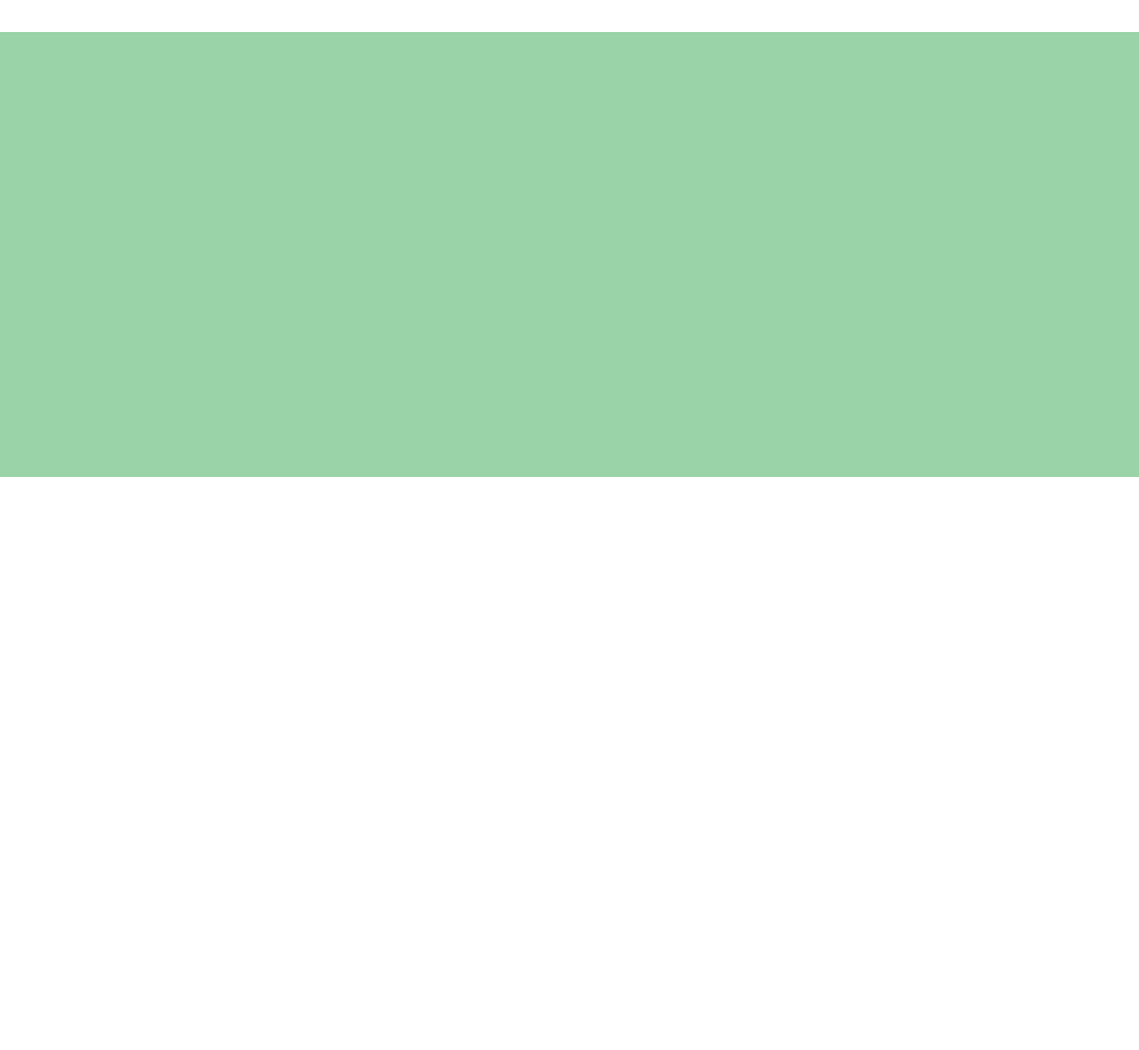
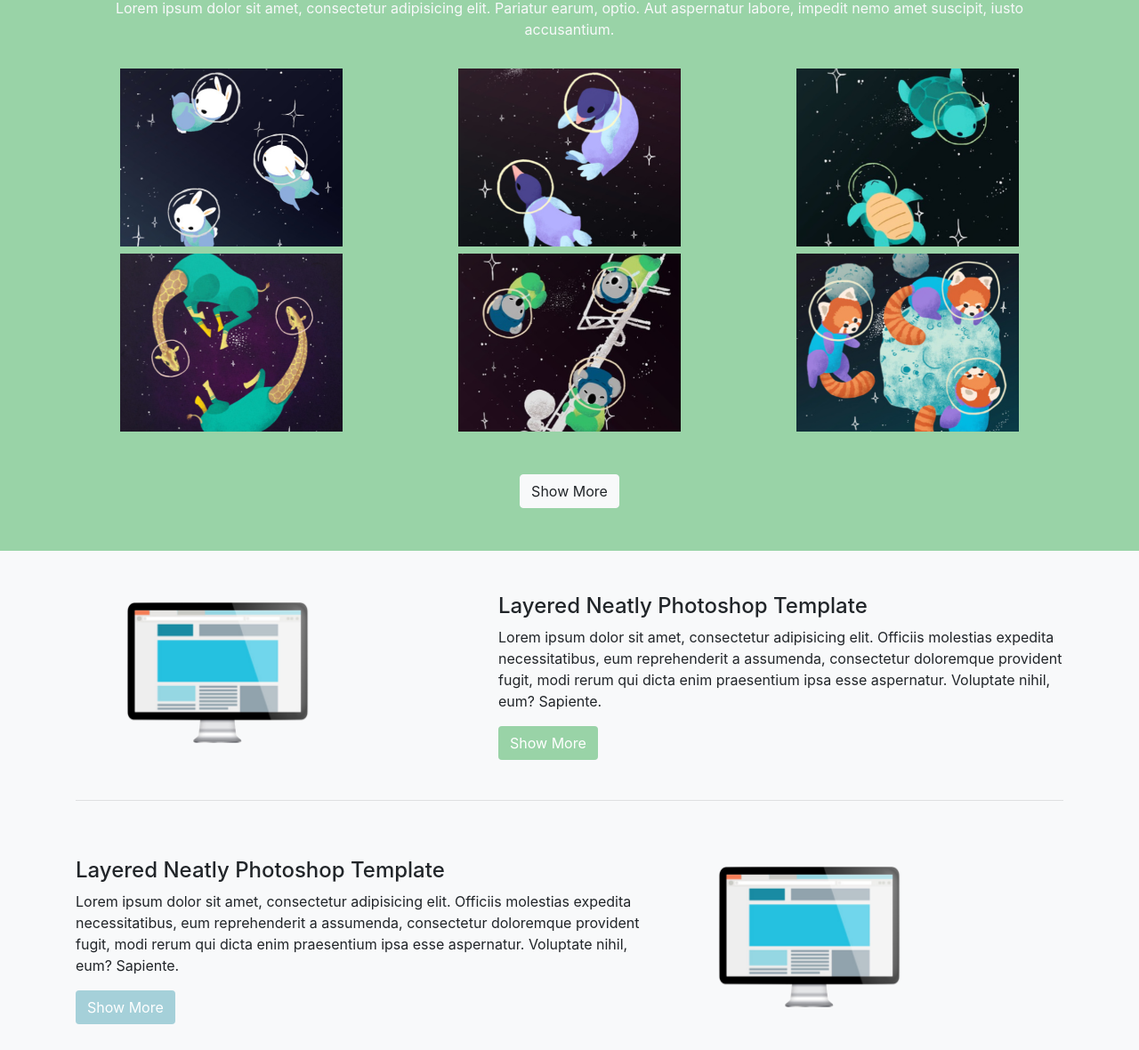
Before and after one commit to jennaloo/colorfulFlatPSD, a plain HTML site: page index.html in a window 1280 px wide. Shown: the part 689-1869 px from the top of the page at 89% size. Before the commit the page ends 1225 px from the top, so only its background shows below. Drawn offline with nearby package versions, Linux system fonts and the light colour scheme.

Commit message:
few more sections complete

```diff
--- a/css/main.css
+++ b/css/main.css
@@ -26,14 +26,39 @@ nav .navbar-brand{
 
 .workGrid{
     background-color: #99D3A7;
-    height:500px;
+    height:100%;
+}
+
+.workGrid img{
+    height:200px;
+    width:250px;
+    object-fit:cover;
 }
 
 .showcase img{
-    height:200px;
+    height:100px;
     object-fit:contain;
 }
 
 .showcase h3{
     font-size:1rem;
 }
+
+.workheader{
+    font-family: 'Roboto Slab', serif;
+    font-size:30px;
+}
+
+.btn-green{
+background-color: #99D3A7;
+}
+
+.btn-blue{
+    background-color: #A5D0D9;
+}
+
+@media (max-width:767px){
+    .workphoto{
+        width:100% !important;
+    }
+}
--- a/index.html
+++ b/index.html
@@ -5,9 +5,12 @@
 <html lang="en">
 
 <!--start head element -->
+
 <head>
     <meta charset="UTF-8">
-    <title><!--insert title here--></title>
+    <title>
+        <!--insert title here-->
+    </title>
     <!--link to my CSS-->
     <link rel="stylesheet" href="css/main.css">
     <link rel="stylesheet" href="css/animate.css">
@@ -22,8 +25,10 @@
 </head>
 
 <!--start body element-->
+
 <body>
 
+    <!--Nav Bar-->
     <nav class="navbar navbar-expand-sm navbar-light pb-5">
         <div class="container">
             <a class="navbar-brand text-uppercase" href="#"><i class="fas fa-heart m-2"></i>Colorful Flat</a>
@@ -49,7 +54,7 @@
         </div>
     </nav>
 
-
+    <!--Carousel Header-->
     <div id="carouselExampleIndicators" class="carousel slide" data-ride="carousel">
         <ol class="carousel-indicators">
             <li data-target="#carouselExampleIndicators" data-slide-to="0" class="active"></li>
@@ -103,11 +108,11 @@
     </div>
 
 
-
+    <!--3 Grid for Showcasing Skills-->
     <div class="container showcase">
         <div class="row">
             <div class="col-md-4 col-12 py-5">
-            <img class="img-fluid ml-auto w-100"  src="img/mobileMac.png" alt="">
+                <img class="img-fluid ml-auto w-100" src="img/mobileMac.png" alt="">
                 <h3 class="text-center">Flat Design</h3>
             </div>
             <div class="col-md-4 col-12 py-5">
@@ -122,19 +127,64 @@
     </div>
 
 
+    <!--Work Photo Grid-->
     <div class="container-fluid workGrid">
-   <div class=container>
+        <div class="container">
+            <div class="workheader col-12 text-uppercase text-center text-light pt-3">Recent Work</div>
+            <div class="subheader col-12 text-center text-light pb-4">Lorem ipsum dolor sit amet, consectetur adipisicing elit. Pariatur earum, optio. Aut aspernatur labore, impedit nemo amet suscipit, iusto accusantium.</div>
             <div class=row>
-            <div class="col-12"></div>
-            <div class="col-3"></div>
-            <div class="col-3"></div>
-            <div class="col-3"></div>
-            <div class="col-3"></div>
+                <div class="col-lg-4 col-md-6 col-12 text-center">
+                    <img class="workphoto mt-2" src="img/bunny.png" alt="bunny">
+                </div>
+                <div class="col-lg-4 col-md-6 col-12 text-center">
+                    <img class="workphoto mt-2" src="img/ducks.png" alt="ducks">
+                </div>
+                <div class="col-lg-4 col-md-6 col-12 text-center">
+                    <img class="workphoto mt-2" src="img/turtle.png" alt="turtles">
+                </div>
+                <div class="col-lg-4 col-md-6 col-12 text-center">
+                    <img class="workphoto  mt-2" src="img/giraffes.png" alt="giraffes">
+                </div>
+                <div class="col-lg-4 col-md-6 col-12 text-center">
+                    <img class="workphoto  mt-2" src="img/koala.png" alt="koalas">
+                </div>
+                <div class="col-lg-4 col-md-6 col-12 text-center">
+                    <img class="workphoto  mt-2" src="img/redpanda.png" alt="redpandas">
+                </div>
+
+                <div class="col-12 py-5 text-center">
+                    <button class="btn showmore btn-light mx-auto">Show More</button>
+                </div>
             </div>
         </div>
     </div>
 
+    <div class="container-fluid bg-light">
+        <div class="container">
+            <div class="row">
+                <div class="col-5">
+                    <img class="w-50 m-5" src="img/website.png" alt="">
+                </div>
+                <div class="col-7 pt-5">
+                    <h4>Layered Neatly Photoshop Template</h4>
+                    <p>Lorem ipsum dolor sit amet, consectetur adipisicing elit. Officiis molestias expedita necessitatibus, eum reprehenderit a assumenda, consectetur doloremque provident fugit, modi rerum qui dicta enim praesentium ipsa esse aspernatur. Voluptate nihil, eum? Sapiente.</p>
+                    <button class="btn btn-green text-white">Show More</button>
+                </div>
+            </div>
+<hr>
+            <div class="row">
+                <div class="col-7 pt-5">
+                    <h4>Layered Neatly Photoshop Template</h4>
+                    <p>Lorem ipsum dolor sit amet, consectetur adipisicing elit. Officiis molestias expedita necessitatibus, eum reprehenderit a assumenda, consectetur doloremque provident fugit, modi rerum qui dicta enim praesentium ipsa esse aspernatur. Voluptate nihil, eum? Sapiente.</p>
+                    <button class="btn btn-blue text-white">Show More</button>
+                </div>
+                <div class="col-5">
+                    <img class="w-50 m-5" src="img/website.png" alt="">
+                </div>
+            </div>
 
+        </div>
+    </div>
 
 
     <!--javascript-->
@@ -146,4 +196,5 @@
 </body>
 
 <!-- end html element-->
+
 </html>
```
Also changed, not shown: img/bunny.png (added), img/deer.png (added), img/ducks.png (added), img/fox.png (added), img/fox2.png (added), img/giraffes.png (added), img/koala.png (added), img/redpanda.png (added), img/turtle.png (added), img/website.png (added), 2 other files. Lines whose indentation alone changed are shown as unchanged.
